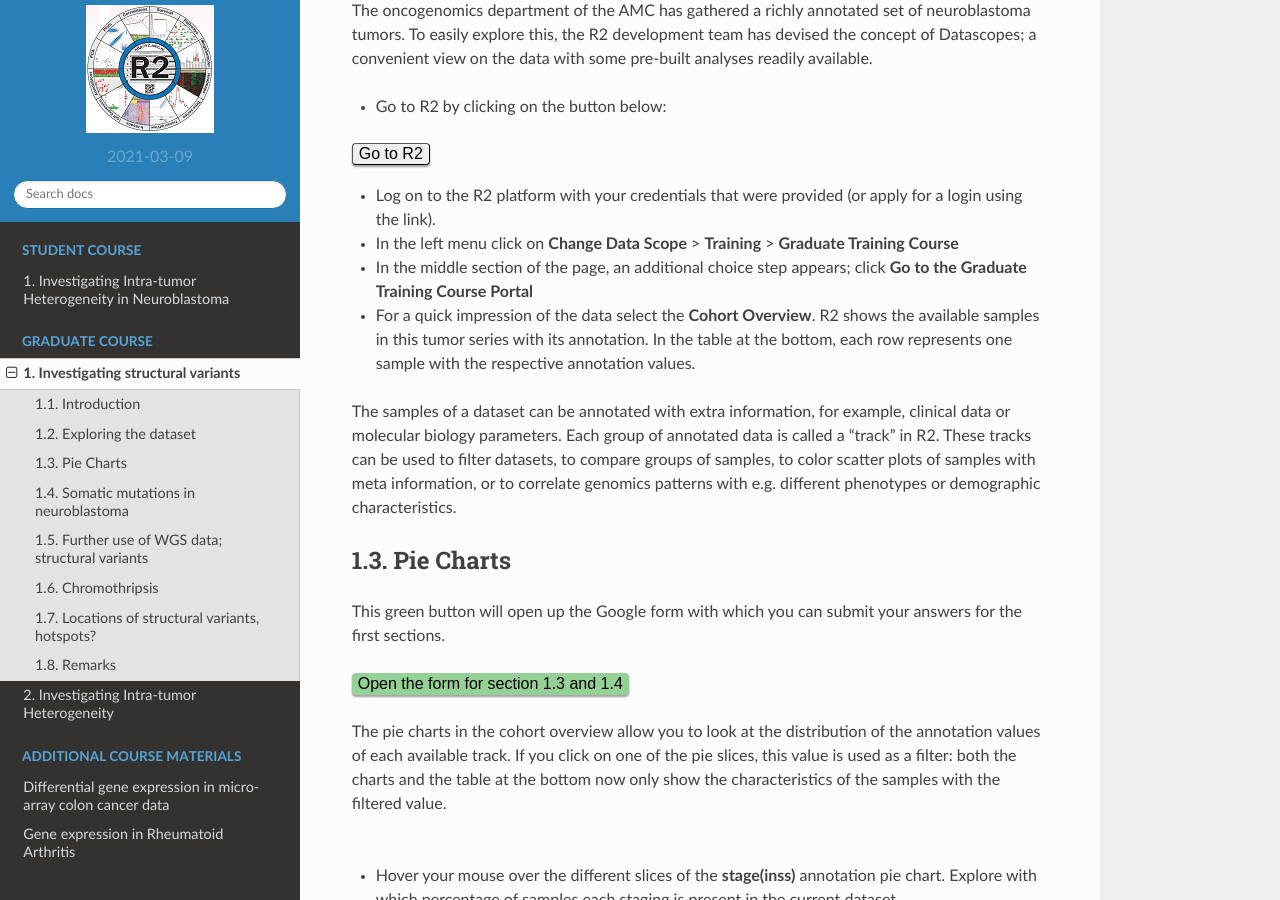
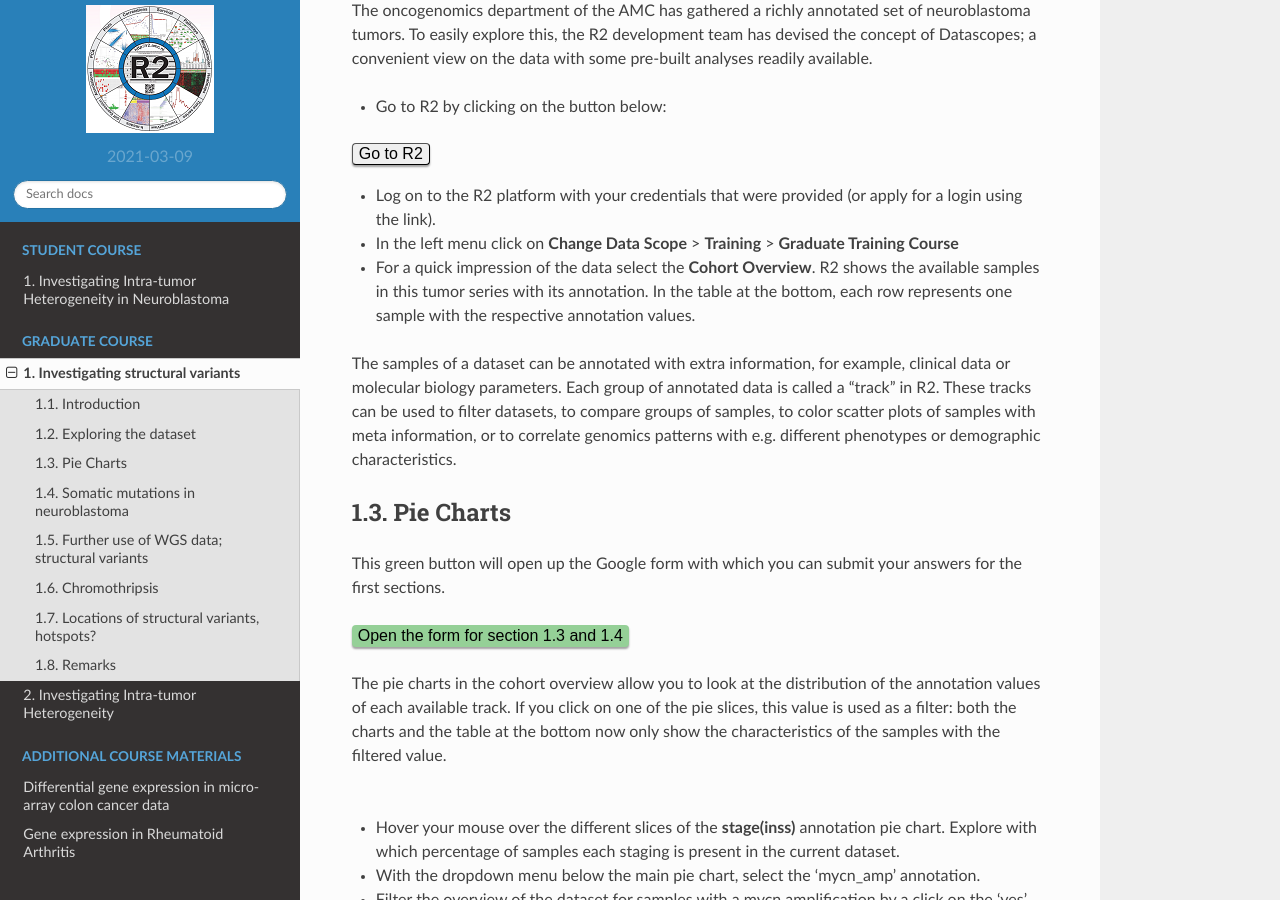
Before and after one commit to antronerds/r2-training-courses, a Sphinx documentation site: the page built from docs/Finding_structural_variants.md, in a window 1280 px wide and 900 px high, scrolled down 1792 px. Built offline with Sphinx 7.4.7 and the Read the Docs theme 2.0.0, drawn with Linux system fonts in a browser that asks for light colours; pages that are not in the unit, such as notebooks, are missing from menus.

Commit message:
StructVars button adaptation

```diff
--- a/docs/Finding_structural_variants.md
+++ b/docs/Finding_structural_variants.md
@@ -44,7 +44,6 @@ The oncogenomics department of the AMC has gathered a richly annotated set of ne
 
 * Log on to the R2 platform with your credentials that were provided (or apply for a login using the link).
 * In the left menu click on **Change Data Scope** > **Training** > **Graduate Training Course**
-* In the middle section of the page, an additional choice step appears; click **Go to the Graduate Training Course Portal**
 * For a quick impression of the data select the **Cohort Overview**. R2 shows the available samples in this tumor series with its annotation. In the table at the bottom, each row represents one sample with the respective annotation values.
 
 The samples of a dataset can be annotated with extra information, for example, clinical data or molecular biology parameters. Each group of annotated data is called a “track” in R2. These tracks can be used to filter datasets, to compare groups of samples, to color scatter plots of samples with meta information, or to correlate genomics patterns with e.g. different phenotypes or demographic characteristics.
```
